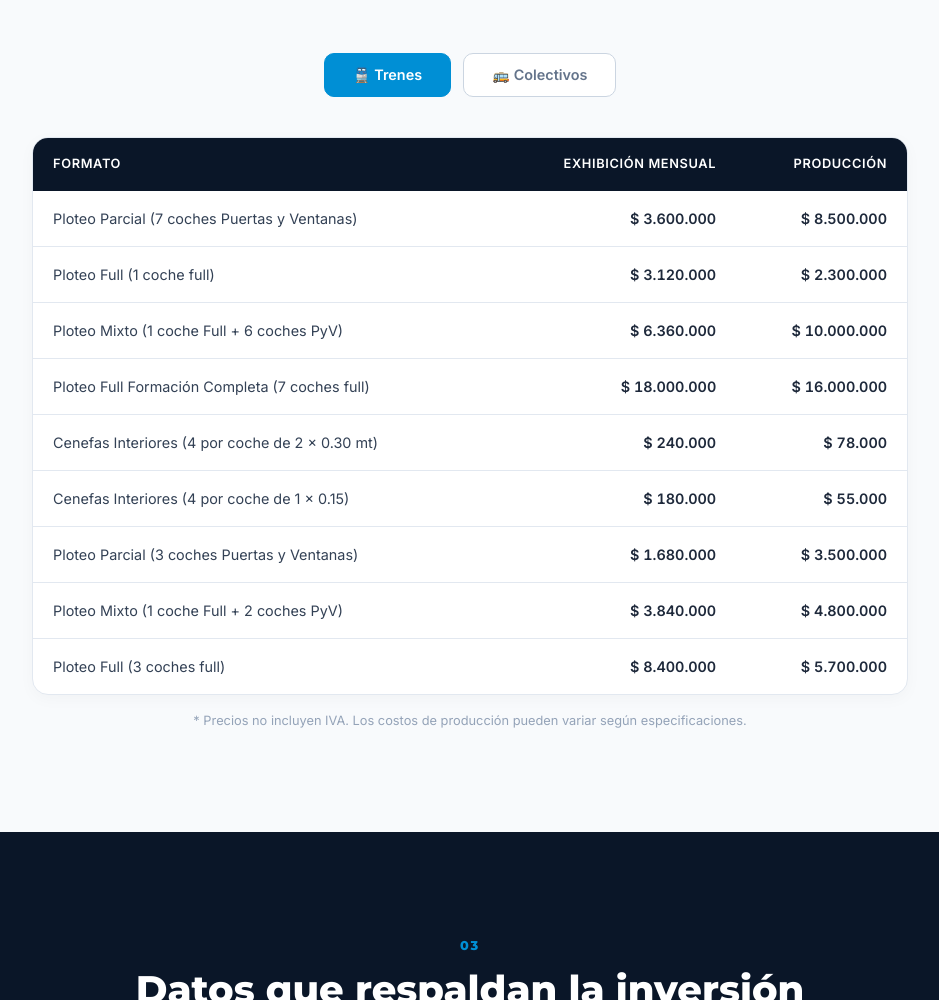
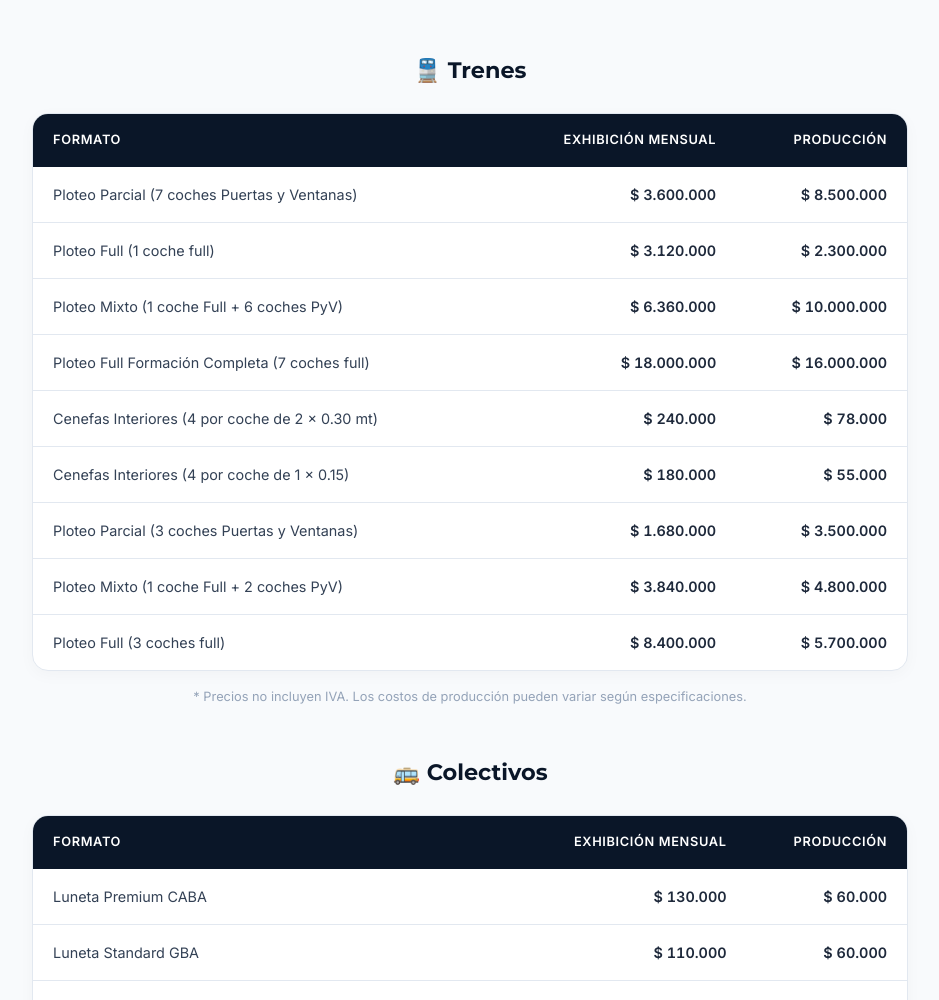
Before and after one commit to charles-tomoki/media500-proposal-template, a plain HTML site: page index.html in a window 1280 px wide. Shown: the part 1800-2800 px from the top of the page, without its empty margins (0-939 px from the left). Drawn offline with Linux system fonts and the light colour scheme.

Commit message:
Formatos: ambas tablas visibles sin tabs, trenes y colectivos juntos

```diff
--- a/index.html
+++ b/index.html
@@ -221,19 +221,33 @@
             <h2 class="section-title">Formatos disponibles</h2>
             <p class="section-subtitle">Desde una cenefa hasta una formación completa ploteada</p>
         </div>
-        <div class="formatos-tabs">
-            <button class="tab-btn active" data-tab="trenes">🚆 Trenes</button>
-            <button class="tab-btn" data-tab="colectivos">🚌 Colectivos</button>
+
+        <!-- TRENES -->
+        <div class="formato-grupo reveal-up">
+            <h3 class="formato-grupo-title">🚆 Trenes</h3>
+            <div class="formato-table-wrapper">
+                <table class="formato-table">
+                    <thead>
+                        <tr><th>Formato</th><th class="num">Exhibición mensual</th><th class="num">Producción</th></tr>
+                    </thead>
+                    <tbody id="tablaTrenes"></tbody>
+                </table>
+            </div>
+            <p class="formato-nota">* Precios no incluyen IVA. Los costos de producción pueden variar según especificaciones.</p>
         </div>
-        <div class="formatos-content">
-            <div class="tab-panel active" id="panel-trenes">
-                <div class="formato-table-wrapper"><table class="formato-table"><thead><tr><th>Formato</th><th class="num">Exhibición mensual</th><th class="num">Producción</th></tr></thead><tbody id="tablaTrenes"></tbody></table></div>
-                <p class="formato-nota">* Precios no incluyen IVA. Los costos de producción pueden variar según especificaciones.</p>
+
+        <!-- COLECTIVOS -->
+        <div class="formato-grupo reveal-up">
+            <h3 class="formato-grupo-title">🚌 Colectivos</h3>
+            <div class="formato-table-wrapper">
+                <table class="formato-table">
+                    <thead>
+                        <tr><th>Formato</th><th class="num">Exhibición mensual</th><th class="num">Producción</th></tr>
+                    </thead>
+                    <tbody id="tablaColectivos"></tbody>
+                </table>
             </div>
-            <div class="tab-panel" id="panel-colectivos">
-                <div class="formato-table-wrapper"><table class="formato-table"><thead><tr><th>Formato</th><th class="num">Exhibición mensual</th><th class="num">Producción</th></tr></thead><tbody id="tablaColectivos"></tbody></table></div>
-                <p class="formato-nota">* Precios no incluyen IVA. Los costos de producción pueden variar según especificaciones.</p>
-            </div>
+            <p class="formato-nota">* Precios no incluyen IVA. Los costos de producción pueden variar según especificaciones.</p>
         </div>
     </div>
 </section>
--- a/script.js
+++ b/script.js
@@ -641,16 +641,12 @@ body{font-family:var(--font-body);background:var(--white);color:var(--gray-800);
     }
 
     // ============================================
-    // TABS
+    // INIT
     // ============================================
-    document.querySelectorAll('.tab-btn').forEach(btn => {
-        btn.addEventListener('click', () => {
-            document.querySelectorAll('.tab-btn').forEach(b => b.classList.remove('active'));
-            btn.classList.add('active');
-            document.querySelectorAll('.tab-panel').forEach(p => p.classList.remove('active'));
-            document.getElementById('panel-' + btn.dataset.tab).classList.add('active');
-        });
-    });
+    renderFormatoTables();
+    populateDropdown();
+    initParticles();
+    updateView();
 
     // ============================================
     // SCROLL REVEAL
--- a/style.css
+++ b/style.css
@@ -544,28 +544,16 @@ body:not(.editor-closed) #proposalView {
    FORMATOS
    ============================================ */
 .formatos { padding: var(--section-padding) 0; background: var(--gray-50); }
-.formatos-tabs {
-    display: flex;
-    justify-content: center;
-    gap: 12px;
-    margin-bottom: 40px;
+.formato-grupo { margin-bottom: 48px; }
+.formato-grupo:last-child { margin-bottom: 0; }
+.formato-grupo-title {
+    font-family: var(--font-display);
+    font-size: 1.4rem;
+    font-weight: 700;
+    color: var(--navy);
+    margin-bottom: 24px;
+    text-align: center;
 }
-.tab-btn {
-    padding: 12px 28px;
-    border-radius: 10px;
-    border: 1.5px solid var(--gray-300);
-    background: var(--white);
-    font-family: var(--font-body);
-    font-size: 0.9rem;
-    font-weight: 600;
-    color: var(--gray-500);
-    cursor: pointer;
-    transition: all var(--transition-fast);
-}
-.tab-btn:hover { border-color: var(--blue); color: var(--blue); }
-.tab-btn.active { background: var(--blue); border-color: var(--blue); color: var(--white); }
-.tab-panel { display: none; }
-.tab-panel.active { display: block; }
 .formato-table-wrapper {
     background: var(--white);
     border-radius: 16px;
```
